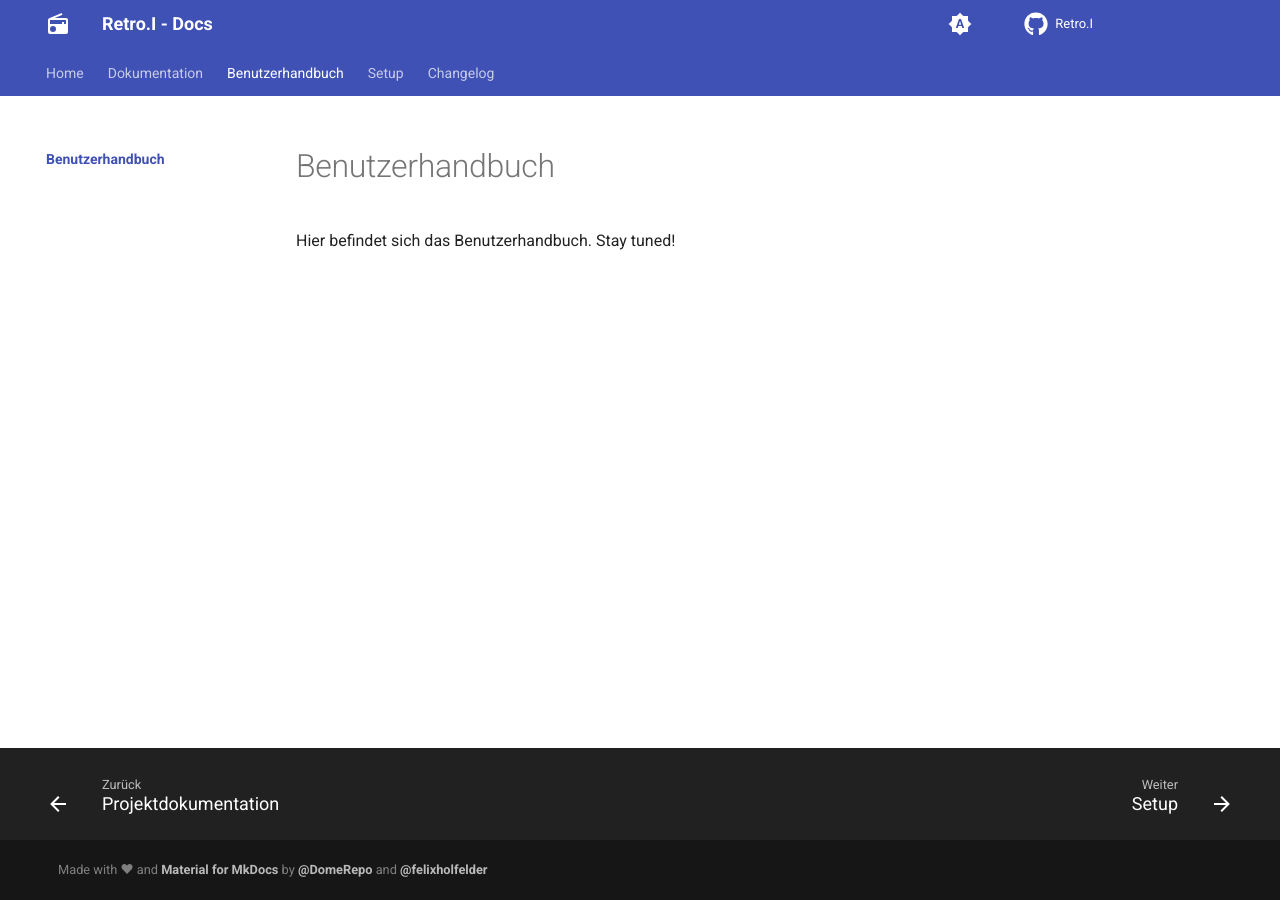
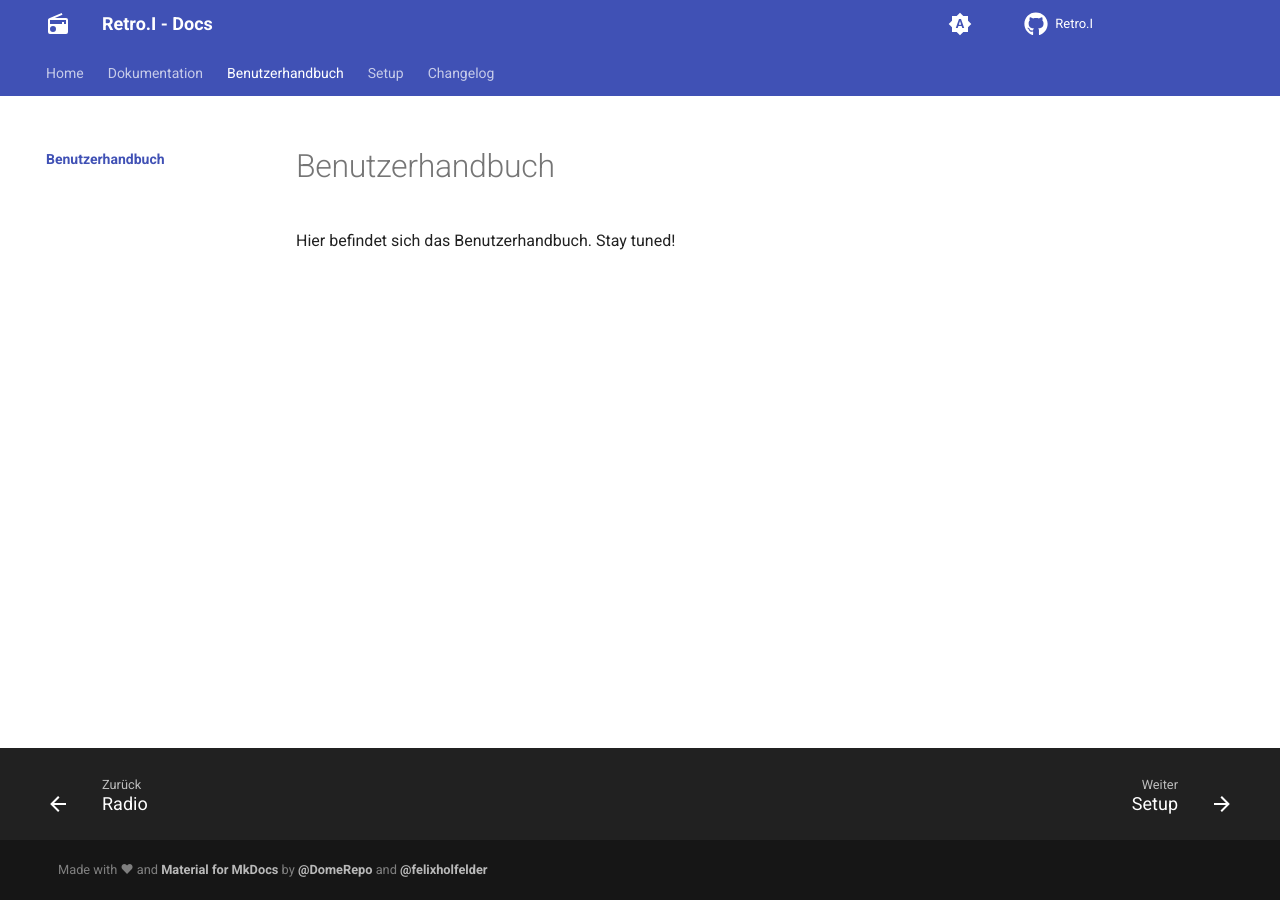
Before and after one commit to Retro-I/docs, an MkDocs documentation site: the page built from docs/user-manual/index.md, in a window 1280 px wide. Built offline with MkDocs 1.6.1 and Material for MkDocs 9.7.7, drawn with Linux system fonts in a browser that asks for light colours; comment, search, counter and statistics services are not loaded.

Commit message:
Update mkdocs.yml

```diff
--- a/mkdocs.yml
+++ b/mkdocs.yml
@@ -11,6 +11,7 @@
       - homeindex.md
   - Dokumentation:
       - documentation/index.md
+      - documentation/radio.md
       # - Unterseite 1: documentation/seite1.md
   - Benutzerhandbuch:
       - user-manual/index.md
```
